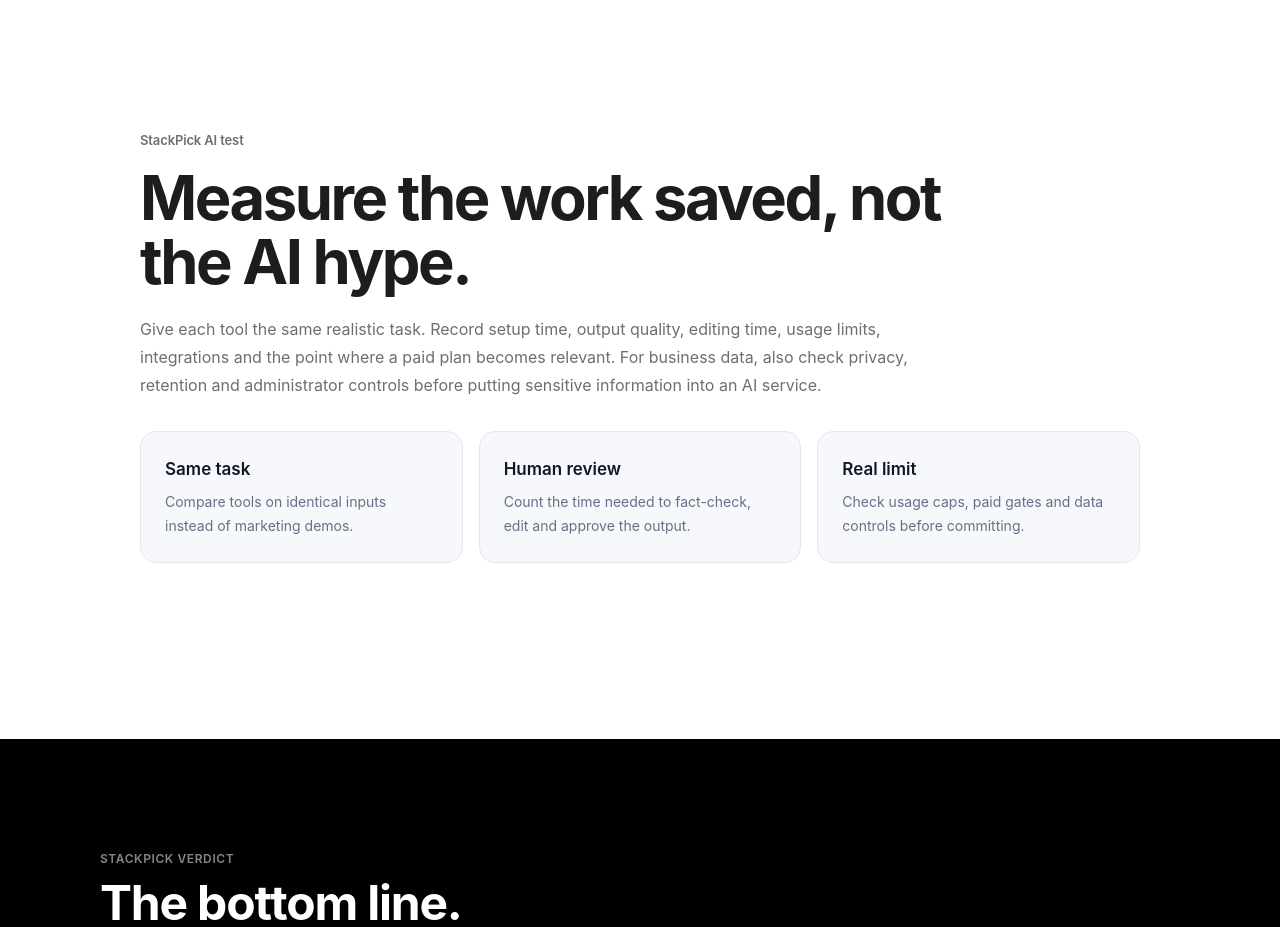
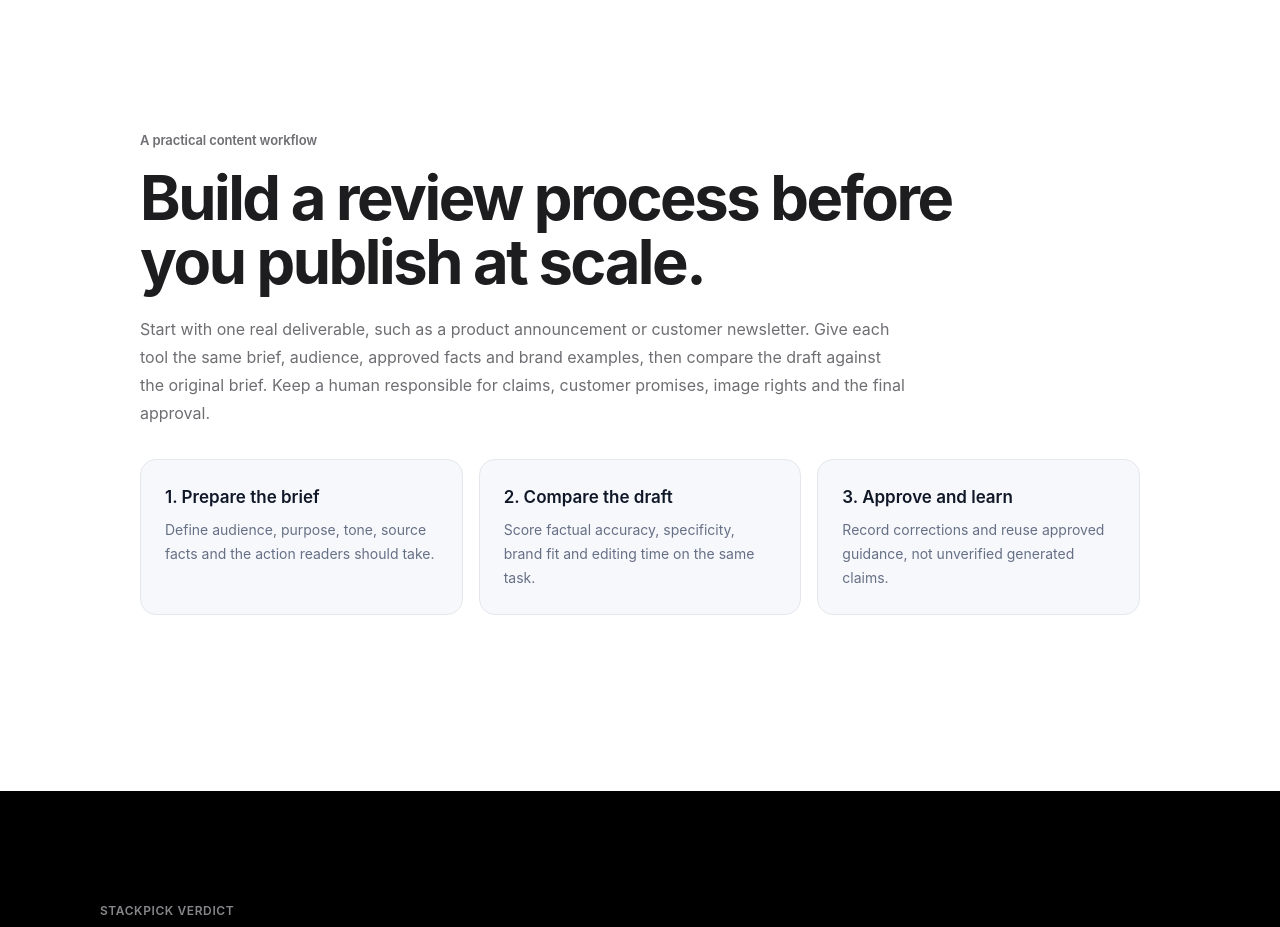
Before and after one commit to LinukaBandara/StackPick, a Next.js app: page /best/ai-tools-business-content in a window 1280 px wide. Shown: the part 3180-4107 px from the top of the page. Built offline with nearby package versions, Linux system fonts and the light colour scheme; no server answers.

Commit message:
Add page-specific guidance to AI comparison guide

```diff
--- a/app/best/ai-tools-business-content/page.tsx
+++ b/app/best/ai-tools-business-content/page.tsx
@@ -24,19 +24,19 @@ export default function Page() {
     >
       <section className="bg-white">
         <div className="sp-container py-16 sm:py-20">
-          <p className="sp-eyebrow">StackPick AI test</p>
-          <h2 className="sp-title mt-4 max-w-4xl">Measure the work saved, not the AI hype.</h2>
+          <p className="sp-eyebrow">A practical content workflow</p>
+          <h2 className="sp-title mt-4 max-w-4xl">Build a review process before you publish at scale.</h2>
           <p className="mt-5 max-w-3xl text-base leading-7 text-[#6e6e73]">
-            Give each tool the same realistic task. Record setup time, output quality, editing time,
-            usage limits, integrations and the point where a paid plan becomes relevant. For
-            business data, also check privacy, retention and administrator controls before putting
-            sensitive information into an AI service.
+            Start with one real deliverable, such as a product announcement or customer newsletter.
+            Give each tool the same brief, audience, approved facts and brand examples, then compare
+            the draft against the original brief. Keep a human responsible for claims, customer
+            promises, image rights and the final approval.
           </p>
-          <div className="mt-8 grid gap-4 sm:grid-cols-3">
-            <div className="rounded-2xl border border-[#e4e7ec] bg-[#f7f8fc] p-6"><p className="font-semibold text-[#101828]">Same task</p><p className="mt-2 text-sm leading-6 text-[#667085]">Compare tools on identical inputs instead of marketing demos.</p></div>
-            <div className="rounded-2xl border border-[#e4e7ec] bg-[#f7f8fc] p-6"><p className="font-semibold text-[#101828]">Human review</p><p className="mt-2 text-sm leading-6 text-[#667085]">Count the time needed to fact-check, edit and approve the output.</p></div>
-            <div className="rounded-2xl border border-[#e4e7ec] bg-[#f7f8fc] p-6"><p className="font-semibold text-[#101828]">Real limit</p><p className="mt-2 text-sm leading-6 text-[#667085]">Check usage caps, paid gates and data controls before committing.</p></div>
-          </div>
+          <ol className="mt-8 grid gap-4 sm:grid-cols-3">
+            <li className="rounded-2xl border border-[#e4e7ec] bg-[#f7f8fc] p-6"><p className="font-semibold text-[#101828]">1. Prepare the brief</p><p className="mt-2 text-sm leading-6 text-[#667085]">Define audience, purpose, tone, source facts and the action readers should take.</p></li>
+            <li className="rounded-2xl border border-[#e4e7ec] bg-[#f7f8fc] p-6"><p className="font-semibold text-[#101828]">2. Compare the draft</p><p className="mt-2 text-sm leading-6 text-[#667085]">Score factual accuracy, specificity, brand fit and editing time on the same task.</p></li>
+            <li className="rounded-2xl border border-[#e4e7ec] bg-[#f7f8fc] p-6"><p className="font-semibold text-[#101828]">3. Approve and learn</p><p className="mt-2 text-sm leading-6 text-[#667085]">Record corrections and reuse approved guidance, not unverified generated claims.</p></li>
+          </ol>
         </div>
       </section>
     </ComparisonArticle>
```
